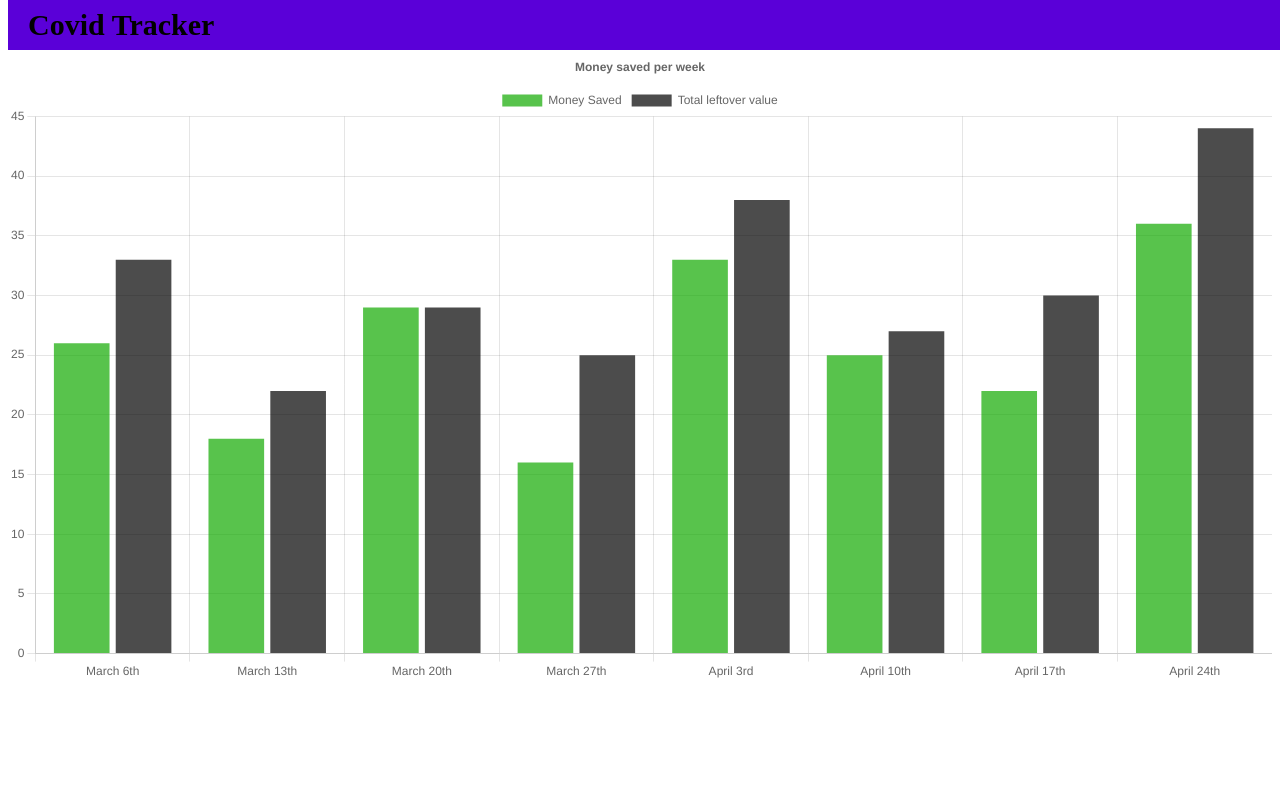
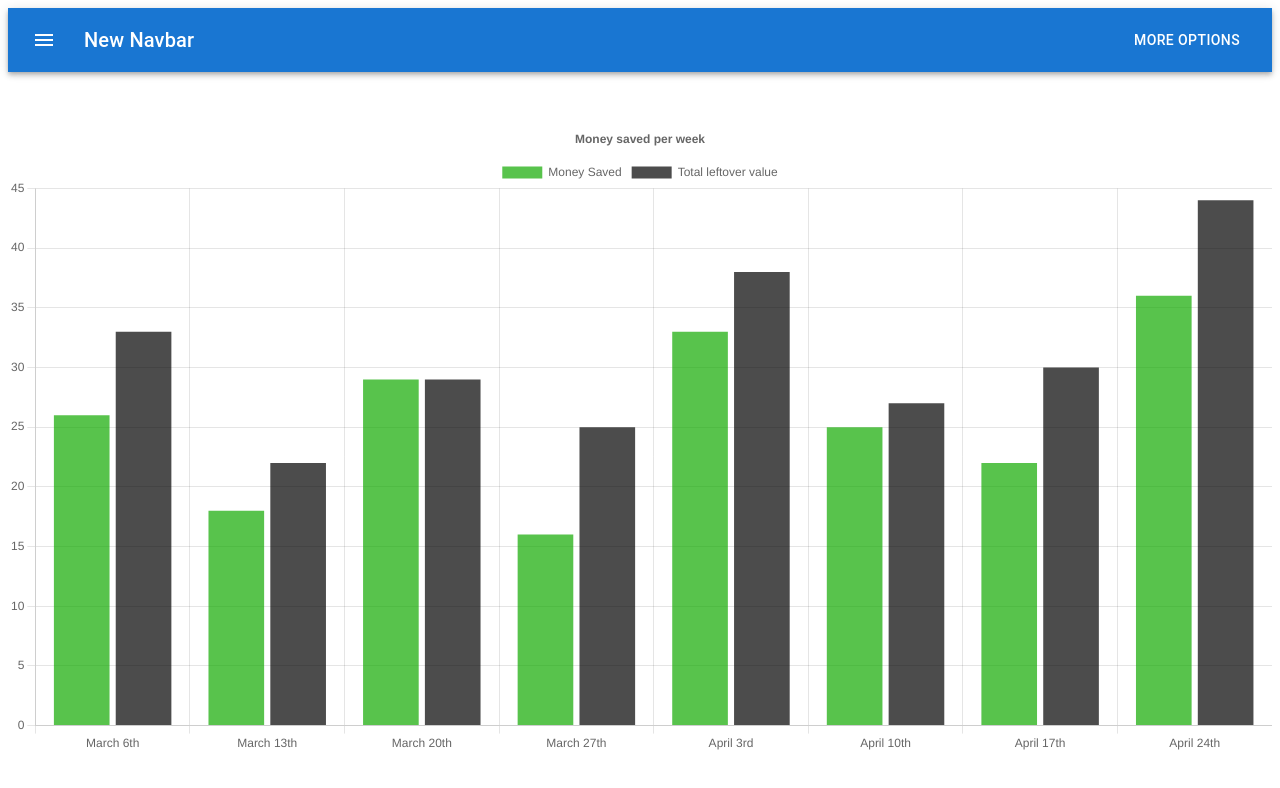
Before and after one commit to justpino7/SOEN357-Project, a React (Create React App) app in the folder 357project/: page / in a window 1280 px wide. Shown: the top 788 px of the page. Built offline with nearby package versions, Linux system fonts and the light colour scheme.

Commit message:
Improved Navbar

```diff
--- a/357project/package.json
+++ b/357project/package.json
@@ -6,6 +6,7 @@
     "@emotion/react": "^11.9.0",
     "@emotion/styled": "^11.8.1",
     "@material-ui/core": "^4.12.4",
+    "@mui/icons-material": "^5.6.2",
     "@mui/material": "^5.6.2",
     "@testing-library/jest-dom": "^5.16.4",
     "@testing-library/react": "^13.1.1",
--- a/357project/src/App.js
+++ b/357project/src/App.js
@@ -8,7 +8,7 @@
 
 // Components
 // import Dashboard from "./components/DashboardComponent/Dashboard";
-import Toolbar from "./components/Toolbar";
+import Navbar from "./components/Navbar";
 
 import AppBar from "@mui/material/AppBar";
 import Box from "@mui/material/Box";
@@ -18,7 +18,7 @@
       <Router>
         <Fragment>
           <div className="pageWrap">
-            <Toolbar />
+            <Navbar />
           </div>
 
           <section className="container">
--- /dev/null
+++ b/357project/src/components/Navbar.jsx
@@ -0,0 +1,32 @@
+import * as React from 'react';
+import AppBar from '@mui/material/AppBar';
+import Box from '@mui/material/Box';
+import Toolbar from '@mui/material/Toolbar';
+import Typography from '@mui/material/Typography';
+import Button from '@mui/material/Button';
+import IconButton from '@mui/material/IconButton';
+import MenuIcon from '@mui/icons-material/Menu';
+
+export default function Navbar() {
+  return (
+    <Box sx={{ flexGrow: 1 }}>
+      <AppBar position="static">
+        <Toolbar>
+          <IconButton
+            size="large"
+            edge="start"
+            color="inherit"
+            aria-label="menu"
+            sx={{ mr: 2 }}
+          >
+            <MenuIcon />
+          </IconButton>
+          <Typography variant="h6" component="div" sx={{ flexGrow: 1 }}>
+            New Navbar
+          </Typography>
+          <Button color="inherit">More Options</Button>
+        </Toolbar>
+      </AppBar>
+    </Box>
+  );
+}
--- a/357project/src/components/Toolbar.jsx
+++ /dev/null
@@ -1,22 +0,0 @@
-import "./Toolbar.css";
-import React, { useEffect, useState } from "react";
-import { Link, useNavigate } from "react-router-dom";
-
-import Box from "@mui/material/Box";
-
-
-function Toolbar() {
-    return (
-      <Box sx={{ flexGrow: 1 }}>
-        <div className="toolbar">
-          <div className="toolbarWrapper">
-            <div className="topLeft">
-              <span className="logo">Covid Tracker </span>
-            </div>
-          </div>
-        </div>
-      </Box>
-    );
-};
-
-export default Toolbar;
```
Also changed, not shown: 357project/src/components/Navbar.css (renamed from 357project/src/components/Toolbar.css), 1 other file (tests, documents, lock files or other folders).
